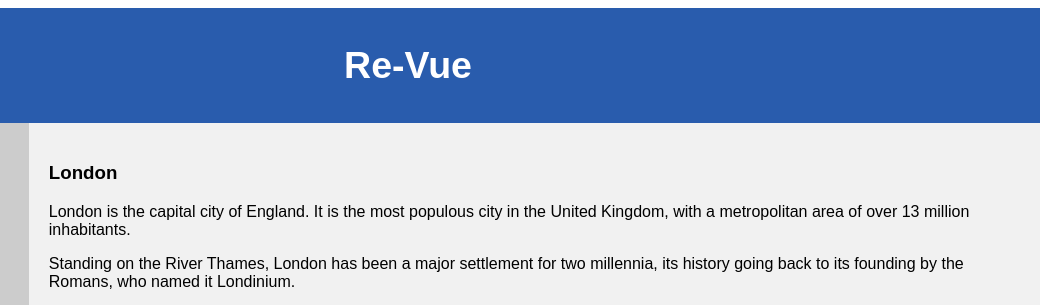
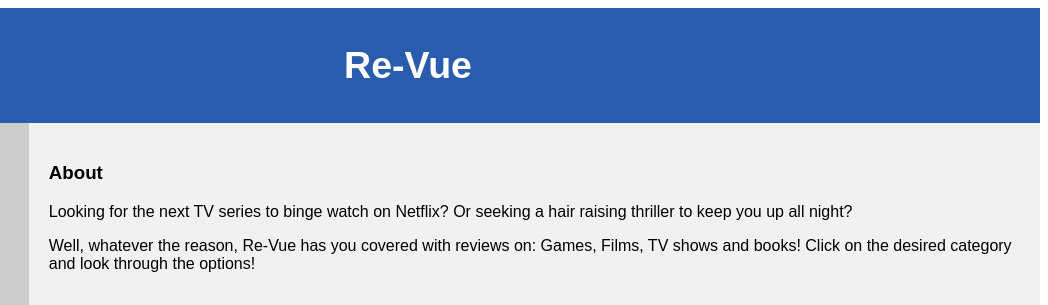
Before and after one commit to tmartello/tmartello.github.io, a plain HTML site: page index.html in a window 1280 px wide. Shown: the top 305 px of the page, 232-1280 px from the left. Drawn offline with Linux system fonts and the light colour scheme.

Commit message:
Changed the welcome message

```diff
--- a/index.html
+++ b/index.html
@@ -88,11 +88,10 @@ footer {
       <li><a href="#">Creator of Marvel Stan Lee dies at age 95</a></li>
     </ul>
   </nav>
-
-  <article>
-    <h1>London</h1>
-    <p>London is the capital city of England. It is the most populous city in the  United Kingdom, with a metropolitan area of over 13 million inhabitants.</p>
-    <p>Standing on the River Thames, London has been a major settlement for two millennia, its history going back to its founding by the Romans, who named it Londinium.</p>
+<article>
+    <h1>About</h1>
+    <p>Looking for the next TV series to binge watch on Netflix? Or seeking a hair raising thriller to keep you up all night?</p>
+    <p>Well, whatever the reason, Re-Vue has you covered with reviews on: Games, Films, TV shows and books! Click on the desired category and look through the options!</p>
   </article>
 </section>
 
```
